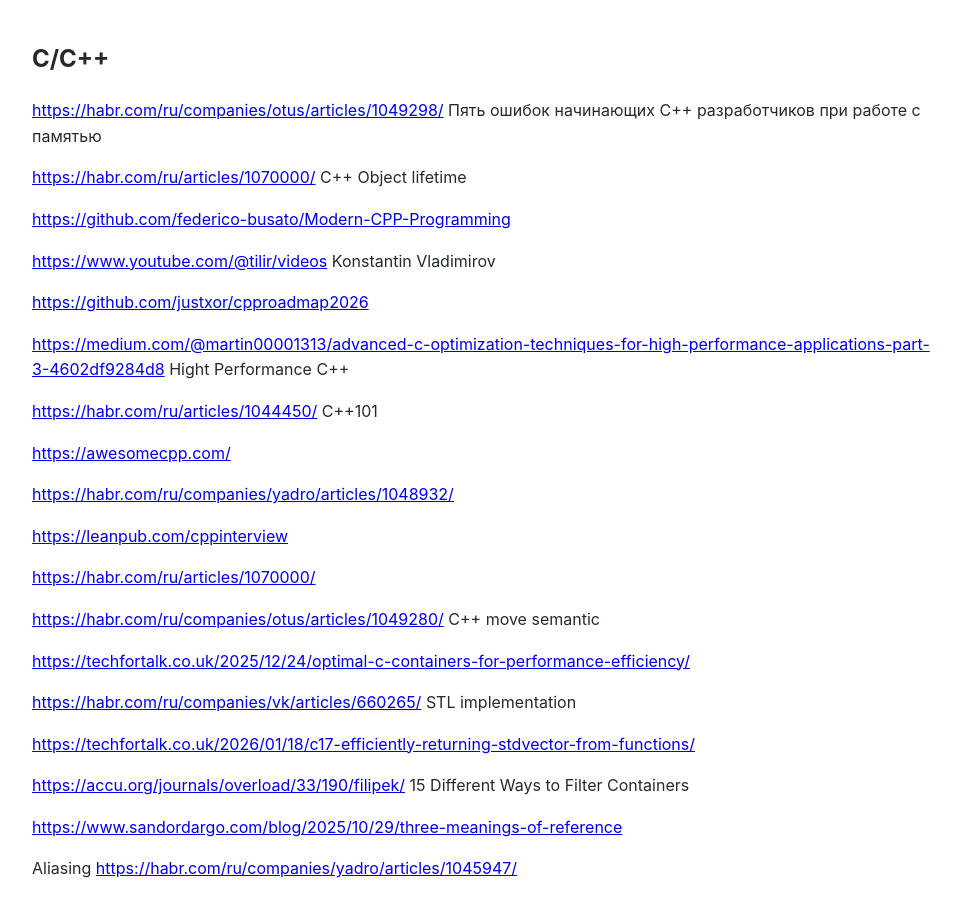
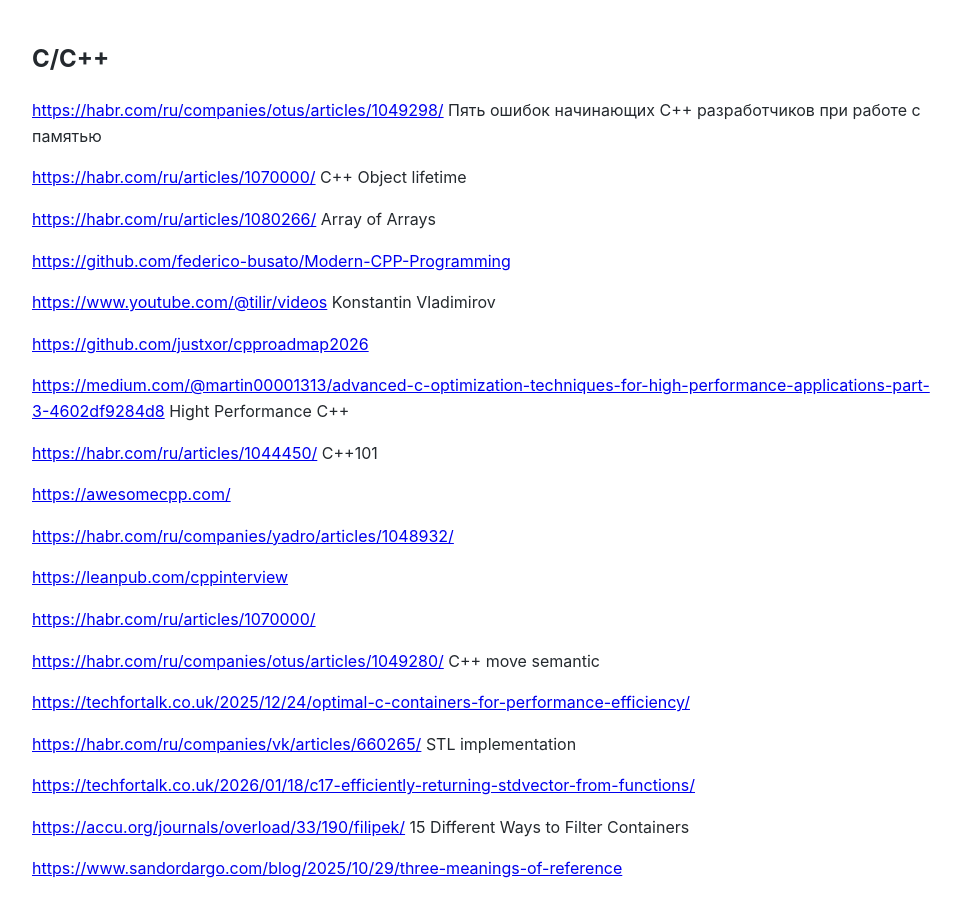
Before and after one commit to Michael-Lubinsky/michael-lubinsky.github.com, a Jekyll site: the page built from cpp/cpp.md, in a window 1280 px wide and 900 px high. Shown: the whole window, without its empty margins (158-1119 px from the left). Built offline with Jekyll 4.4.1, drawn with Linux system fonts in a browser that asks for light colours; our own code applies the rules of GitHub Pages for plain Markdown files.

Commit message:
Add new resources to cpp.md

```diff
--- a/cpp/cpp.md
+++ b/cpp/cpp.md
@@ -3,6 +3,8 @@
 <https://habr.com/ru/companies/otus/articles/1049298/>  Пять ошибок начинающих C++ разработчиков при работе с памятью
 
 <https://habr.com/ru/articles/1070000/> C++ Object lifetime
+
+<https://habr.com/ru/articles/1080266/> Array of Arrays
 
 <https://github.com/federico-busato/Modern-CPP-Programming>
 
```
